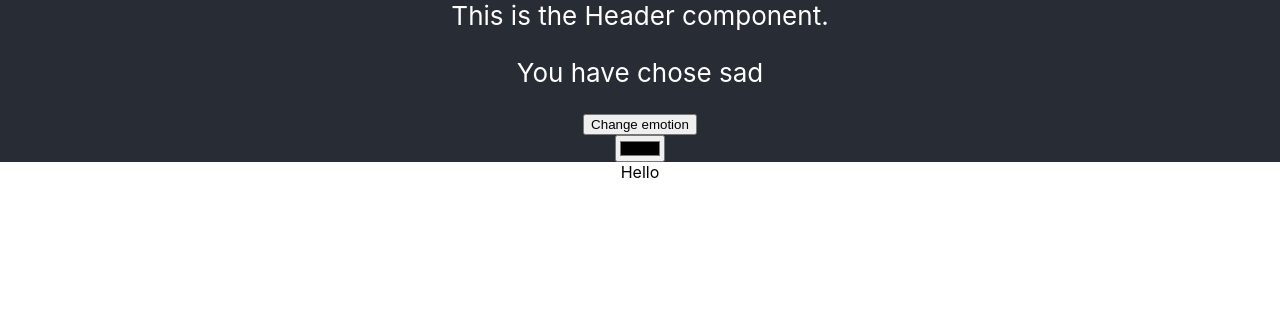
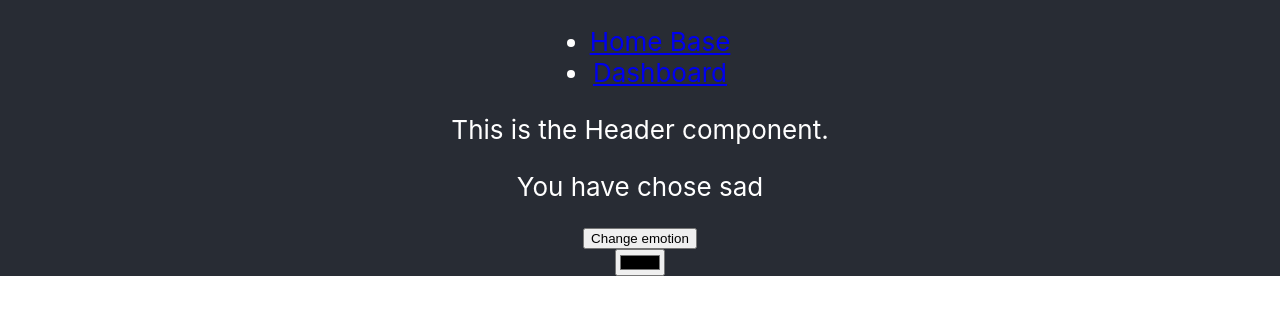
Before and after one commit to arelymartinez16/Experimenting-React-New-Pc, a React (Create React App) app: page / in a window 1280 px wide. Shown: the top 314 px of the page. Built offline with nearby package versions, Linux system fonts and the light colour scheme.

Commit message:
Fixed a bug revolving around routes

```diff
--- a/src/App.js
+++ b/src/App.js
@@ -9,10 +9,7 @@ import { BrowserRouter, Routes, Route } from 'react-router-dom';
 function MyRoutes() {
   return (
     <>
-      <Header>
-        <Navbar />
-      </Header>
-
+      <Header />
       <Routes>
         <Route path='/' element={<Layout />} />
         <Route path='/home' element={<Home />}/>
@@ -42,6 +39,7 @@ const Header = () => {
   return (
     <>
       <header id='header_ID' className="App-header">
+        <Navbar />
         This is the Header component.
         <p>You have chose {emotion}</p>
         <button onClick={() => setEmotion("happy")}>Change emotion</button>
@@ -55,8 +53,9 @@ const Header = () => {
 function App() {
   return (
     <div className="App">
-      <Header />
-      Hello
+      <BrowserRouter>
+        <MyRoutes />
+      </BrowserRouter>
     </div>
   );
 }
```
